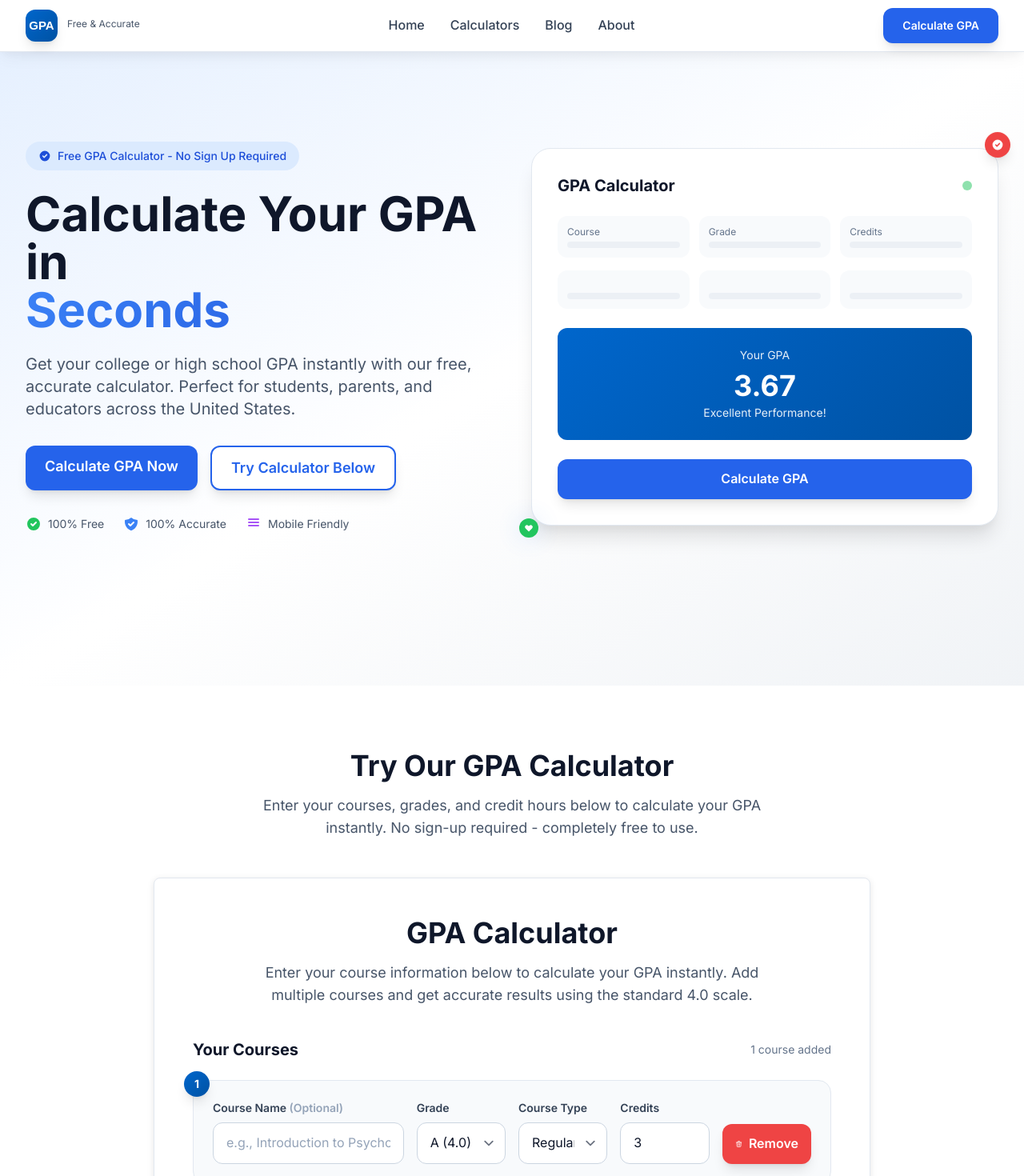
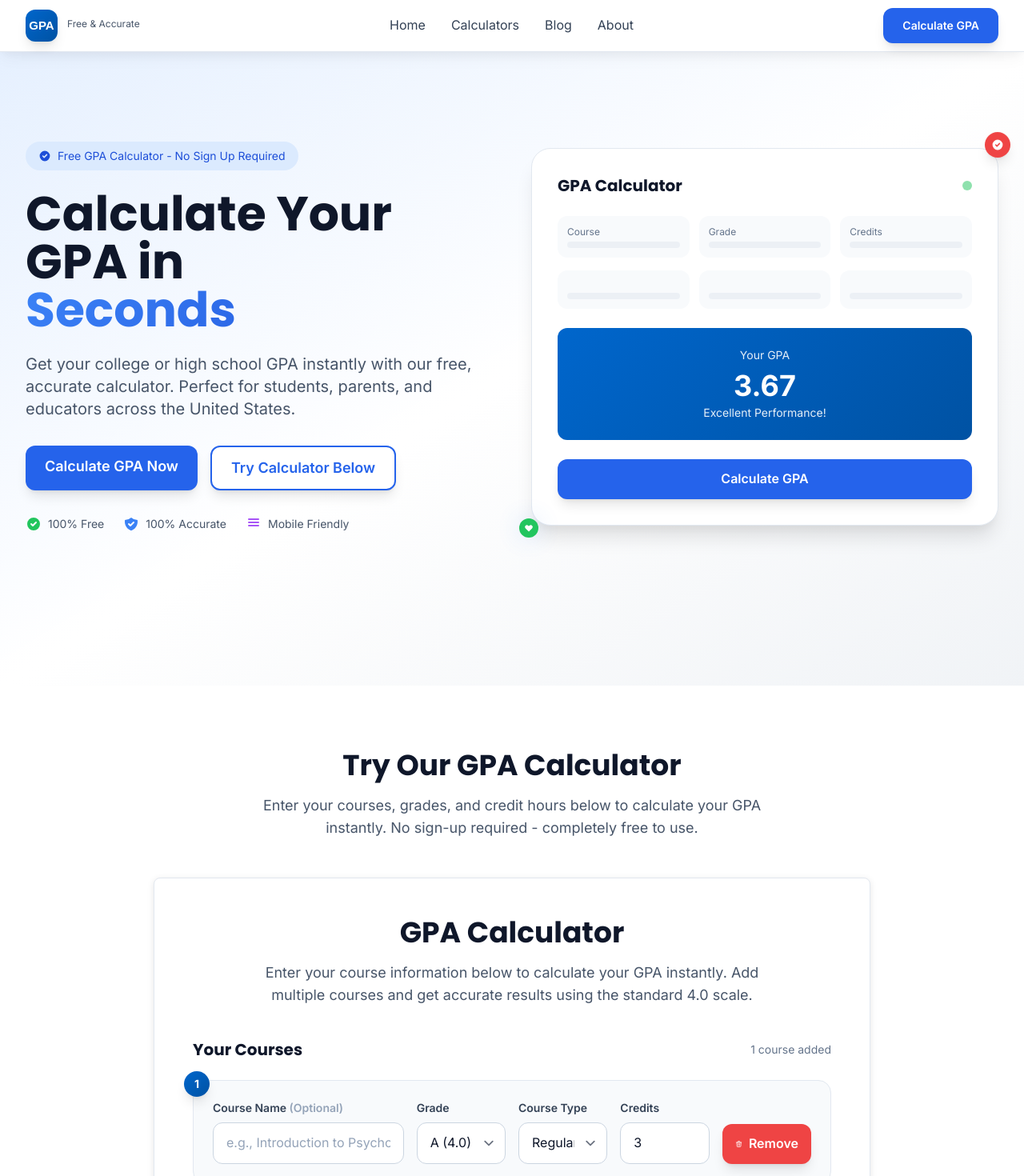
Before and after one commit to samirt235923/bbbbbbbbbbb, a Next.js app: page / in a window 1280 px wide. Shown: the top 1470 px of the page at 80% size. Built offline with nearby package versions, Linux system fonts and the light colour scheme.

Commit message:
Improve LCP with font optimization and dynamic sections

```diff
--- a/src/app/globals.css
+++ b/src/app/globals.css
@@ -1,5 +1,3 @@
-@import url('https://fonts.googleapis.com/css2?family=Inter:wght@300;400;500;600;700;800;900&family=Poppins:wght@300;400;500;600;700;800;900&display=swap');
-
 @tailwind base;
 @tailwind components;
 @tailwind utilities;
@@ -16,13 +14,23 @@ html {
 }
 
 body {
-  font-family: 'Inter', -apple-system, BlinkMacSystemFont, 'Segoe UI', 'Roboto', 'Oxygen', 'Ubuntu',
-    'Cantarell', 'Fira Sans', 'Droid Sans', 'Helvetica Neue', sans-serif;
+  font-family: var(--font-inter), -apple-system, BlinkMacSystemFont, 'Segoe UI', 'Roboto', 'Oxygen',
+    'Ubuntu', 'Cantarell', 'Fira Sans', 'Droid Sans', 'Helvetica Neue', sans-serif;
   -webkit-font-smoothing: antialiased;
   -moz-osx-font-smoothing: grayscale;
   background-color: #ffffff;
   color: #1e293b;
   line-height: 1.6;
+}
+
+h1,
+h2,
+h3,
+h4,
+h5,
+h6 {
+  font-family: var(--font-poppins), var(--font-inter), -apple-system, BlinkMacSystemFont, 'Segoe UI',
+    'Roboto', 'Oxygen', 'Ubuntu', 'Cantarell', 'Fira Sans', 'Droid Sans', 'Helvetica Neue', sans-serif;
 }
 
 /* Custom Scrollbar */
--- a/src/app/layout.tsx
+++ b/src/app/layout.tsx
@@ -1,7 +1,22 @@
 import type { Metadata, Viewport } from 'next';
+import { Inter, Poppins } from 'next/font/google';
 import Header from '@/components/Header';
 import Footer from '@/components/Footer';
 import './globals.css';
+
+const inter = Inter({
+  subsets: ['latin'],
+  weight: ['400', '600', '700'],
+  variable: '--font-inter',
+  display: 'swap',
+});
+
+const poppins = Poppins({
+  subsets: ['latin'],
+  weight: ['400', '600', '700'],
+  variable: '--font-poppins',
+  display: 'swap',
+});
 
 export const viewport: Viewport = {
   width: 'device-width',
@@ -66,7 +81,7 @@ export default function RootLayout({
   children: React.ReactNode;
 }) {
   return (
-    <html lang="en">
+    <html lang="en" className={`${inter.variable} ${poppins.variable}`}>
       <head>
         <meta charSet="utf-8" />
         <meta name="viewport" content="width=device-width, initial-scale=1" />
--- a/src/app/page.tsx
+++ b/src/app/page.tsx
@@ -1,8 +1,8 @@
 import Link from 'next/link';
-import GPACalculator from '@/components/GPACalculator';
-import FAQ from '@/components/FAQ';
 import { HomePageSchema } from '@/components/SchemaMarkup';
 import { calculatorData } from '@/data/calculators';
+import HomeCalculator from '@/components/HomeCalculator';
+import HomeFAQ from '@/components/HomeFAQ';
 
 export default function Home() {
   const featuredCalculators = calculatorData.slice(0, 6);
@@ -42,7 +42,7 @@ export default function Home() {
         <div className="relative max-w-7xl mx-auto px-4 sm:px-6 lg:px-8 py-20 lg:py-28">
           <div className="grid lg:grid-cols-2 gap-12 items-center">
             {/* Hero Content */}
-            <div className="text-center lg:text-left animate-fade-in">
+            <div className="text-center lg:text-left">
               <div className="inline-flex items-center gap-2 bg-primary-100 text-primary-700 px-4 py-2 rounded-full text-sm font-medium mb-6">
                 <svg className="w-4 h-4" fill="currentColor" viewBox="0 0 20 20">
                   <path fillRule="evenodd" d="M10 18a8 8 0 100-16 8 8 0 000 16zm3.707-9.293a1 1 0 00-1.414-1.414L9 10.586 7.707 9.293a1 1 0 00-1.414 1.414l2 2a1 1 0 001.414 0l4-4z" clipRule="evenodd" />
@@ -99,7 +99,7 @@ export default function Home() {
             </div>
 
             {/* Hero Visual */}
-            <div className="relative animate-slide-up">
+            <div className="relative">
               <div className="relative bg-white rounded-3xl shadow-large p-8 border border-secondary-200">
                 {/* Mock Calculator Interface */}
                 <div className="space-y-6">
@@ -182,7 +182,7 @@ export default function Home() {
           </div>
 
           <div className="max-w-4xl mx-auto">
-            <GPACalculator />
+            <HomeCalculator />
           </div>
         </div>
       </section>
@@ -496,7 +496,7 @@ export default function Home() {
 
       {/* FAQ Section */}
       <div id="faq" className="bg-white">
-        <FAQ items={faqData} />
+        <HomeFAQ items={faqData} />
       </div>
 
       {/* CTA Section */}
--- /dev/null
+++ b/src/components/HomeCalculator.tsx
@@ -0,0 +1,16 @@
+'use client';
+
+import dynamic from 'next/dynamic';
+
+const GPACalculator = dynamic(() => import('@/components/GPACalculator'), {
+  ssr: false,
+  loading: () => (
+    <div className="card p-8 text-center text-secondary-600 min-h-[420px] flex items-center justify-center">
+      Loading calculator...
+    </div>
+  ),
+});
+
+export default function HomeCalculator() {
+  return <GPACalculator />;
+}
--- /dev/null
+++ b/src/components/HomeFAQ.tsx
@@ -0,0 +1,24 @@
+'use client';
+
+import dynamic from 'next/dynamic';
+
+interface FAQItem {
+  question: string;
+  answer: string;
+}
+
+const FAQ = dynamic(() => import('@/components/FAQ'), {
+  ssr: false,
+  loading: () => (
+    <section className="py-12 bg-white">
+      <div className="max-w-4xl mx-auto px-4">
+        <h2 className="text-3xl font-bold text-gray-800 mb-8">Frequently Asked Questions</h2>
+        <p className="text-gray-600">Loading FAQs...</p>
+      </div>
+    </section>
+  ),
+});
+
+export default function HomeFAQ({ items }: { items: FAQItem[] }) {
+  return <FAQ items={items} />;
+}
```
